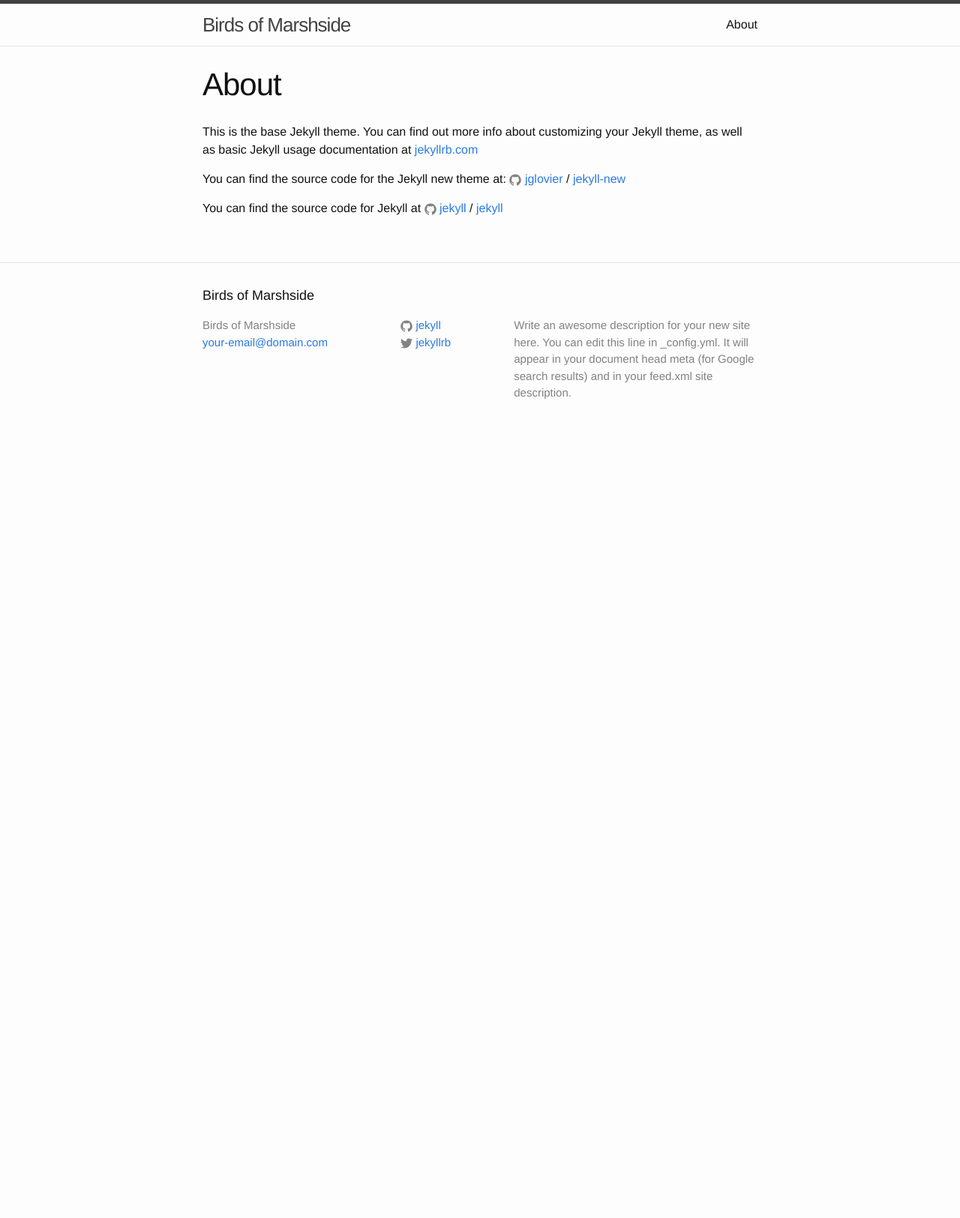
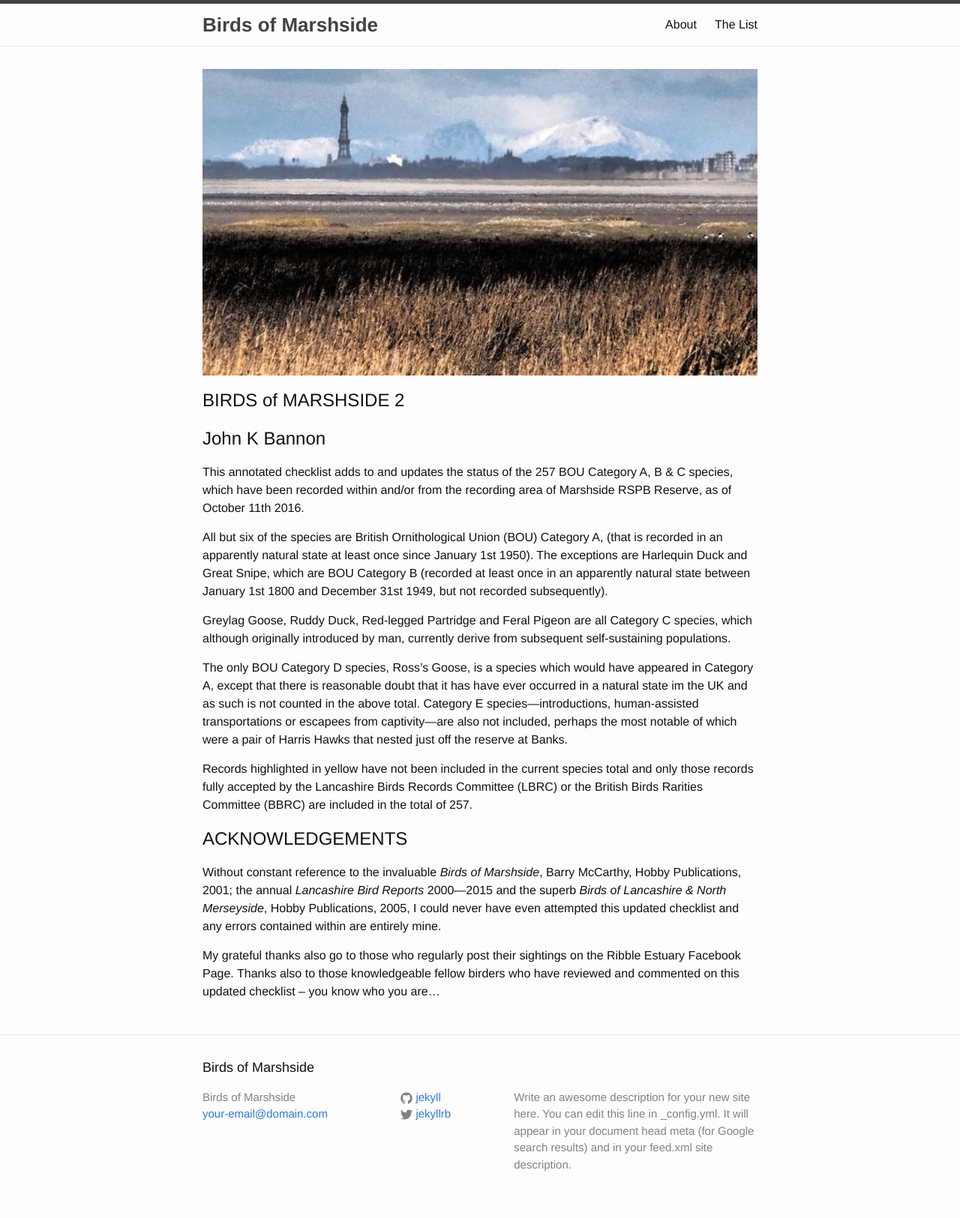
Before and after one commit to dtylr/bom, a Jekyll site: the page built from about.md, in a window 1280 px wide. Shown: the whole page at 75% size. Built offline with Jekyll 4.4.1, drawn with Linux system fonts in a browser that asks for light colours; before the commit the page ends 900 px from its top, so only the background shows below that.

Commit message:
working prototype

```diff
--- a/_data/list.yml
+++ b/_data/list.yml
@@ -21,7 +21,7 @@
 -
   name:  White-fronted Goose
   latin: Anser albifrons
-  text:  "Both races are now much less frequently recorded, especially the European race albifrons*. However, an influx of *albifrons* occurred in the exceptionally cold winter of 2011/12, with >41 birds on Crossens Outer from January 2nd—April 12th 2012."
+  text:  "Both races are now much less frequently recorded, especially the European race *albifrons*. However, an influx of *albifrons* occurred in the exceptionally cold winter of 2011/12, with >41 birds on Crossens Outer from January 2nd—April 12th 2012."
 -
   name:  Lesser White-fronted Goose
   latin: Anser erythropus
--- a/_layouts/page.html
+++ b/_layouts/page.html
@@ -2,12 +2,7 @@
 layout: default
 ---
 <article class="post">
-
-  <header class="post-header">
-    <h1 class="post-title">{{ page.title }}</h1>
-  </header>
-
-  <div class="post-content">
+<div class="post-content">
     {{ content }}
   </div>
 
--- a/_sass/_layout.scss
+++ b/_sass/_layout.scss
@@ -12,9 +12,9 @@
 
 .site-title {
     font-size: 26px;
-    font-weight: 300;
+    font-weight: 600;
     line-height: 56px;
-    letter-spacing: -1px;
+    // letter-spacing: -1px;
     margin-bottom: 0;
     float: left;
 
@@ -195,48 +195,72 @@
 }
 
 
+#search {
+
+    font-size: 20px;
+    @extend %vertical-rhythm;
+    width: 100%;
+}
+
+/*
+ * bird-list
+ */
+
+#bird-list {
+    list-style: none;
+    margin-left: 0;
+    h2, h3 {
+        display: inline;
+    }
+    h3 {
+        font-style: italic;
+        color: $grey-color;
+    }
+}
+
+
 
 /**
  * Posts
  */
-.post-header {
-    margin-bottom: $spacing-unit;
-}
+// .post-header {
+//     margin-bottom: $spacing-unit;
+// }
 
-.post-title {
-    font-size: 42px;
-    letter-spacing: -1px;
-    line-height: 1;
+// .post-title {
+//     font-size: 42px;
+//     letter-spacing: -1px;
+//     line-height: 1;
 
-    @include media-query($on-laptop) {
-        font-size: 36px;
-    }
-}
+//     @include media-query($on-laptop) {
+//         font-size: 36px;
+//     }
+// }
 
-.post-content {
-    margin-bottom: $spacing-unit;
+// .post-content {
+//     margin-bottom: $spacing-unit;
 
-    h2 {
-        font-size: 32px;
+//     h2 {
+//         font-size: 32px;
 
-        @include media-query($on-laptop) {
-            font-size: 28px;
-        }
-    }
+//         @include media-query($on-laptop) {
+//             font-size: 28px;
+//         }
+//     }
 
-    h3 {
-        font-size: 26px;
+//     h3 {
+//         font-size: 26px;
 
-        @include media-query($on-laptop) {
-            font-size: 22px;
-        }
-    }
+//         @include media-query($on-laptop) {
+//             font-size: 22px;
+//         }
+//     }
 
-    h4 {
-        font-size: 20px;
+//     h4 {
+//         font-size: 20px;
 
-        @include media-query($on-laptop) {
-            font-size: 18px;
-        }
-    }
-}
+//         @include media-query($on-laptop) {
+//             font-size: 18px;
+//         }
+//     }
+// }
--- a/about.md
+++ b/about.md
@@ -3,13 +3,24 @@ layout: page
 title: About
 permalink: /about/
 ---
+<img src="/img/landscape1.jpg" alt="">
 
-This is the base Jekyll theme. You can find out more info about customizing your Jekyll theme, as well as basic Jekyll usage documentation at [jekyllrb.com](http://jekyllrb.com/)
+# BIRDS of MARSHSIDE 2
 
-You can find the source code for the Jekyll new theme at:
-{% include icon-github.html username="jglovier" %} /
-[jekyll-new](https://github.com/jglovier/jekyll-new)
+## John K Bannon
 
-You can find the source code for Jekyll at
-{% include icon-github.html username="jekyll" %} /
-[jekyll](https://github.com/jekyll/jekyll)
+This annotated checklist adds to and updates the status of the 257 BOU Category A, B & C species, which have been recorded within and/or from the recording area of Marshside RSPB Reserve, as of October 11th 2016.
+
+All but six of the species are British Ornithological Union (BOU) Category A, (that is recorded in an apparently natural state at least once since January 1st 1950). The exceptions are Harlequin Duck and Great Snipe, which are BOU Category B (recorded at least once in an apparently natural state between January 1st 1800 and December 31st 1949, but not recorded subsequently).
+
+Greylag Goose, Ruddy Duck, Red-legged Partridge and Feral Pigeon are all Category C species, which although originally introduced by man, currently derive from subsequent self-sustaining populations.
+
+The only BOU Category D species, Ross's Goose, is a species which would have appeared in Category A, except that there is reasonable doubt that it has have ever occurred in a natural state im the UK and as such is not counted in the above total. Category E species—introductions, human-assisted transportations or escapees from captivity—are also not included, perhaps the most notable of which were a pair of Harris Hawks that nested just off the reserve at Banks.
+
+Records highlighted in yellow have not been included in the current species total and only those records fully accepted by the Lancashire Birds Records Committee (LBRC) or the British Birds Rarities Committee (BBRC) are included in the total of 257.
+
+# ACKNOWLEDGEMENTS
+
+Without constant reference to the invaluable *Birds of Marshside*, Barry McCarthy, Hobby Publications, 2001; the annual *Lancashire Bird Reports* 2000—2015 and the superb *Birds of Lancashire & North Merseyside*, Hobby Publications, 2005, I could never have even attempted this updated checklist and any errors contained within are entirely mine.
+
+My grateful thanks also go to those who regularly post their sightings on the Ribble Estuary Facebook Page. Thanks also to those knowledgeable fellow birders who have reviewed and commented on this updated checklist – you know who you are…
```
Also changed, not shown: index.md (renamed from index.markdown, +24 -10 lines), img/dunlin1.jpg, img/landscape1.jpg (added).
